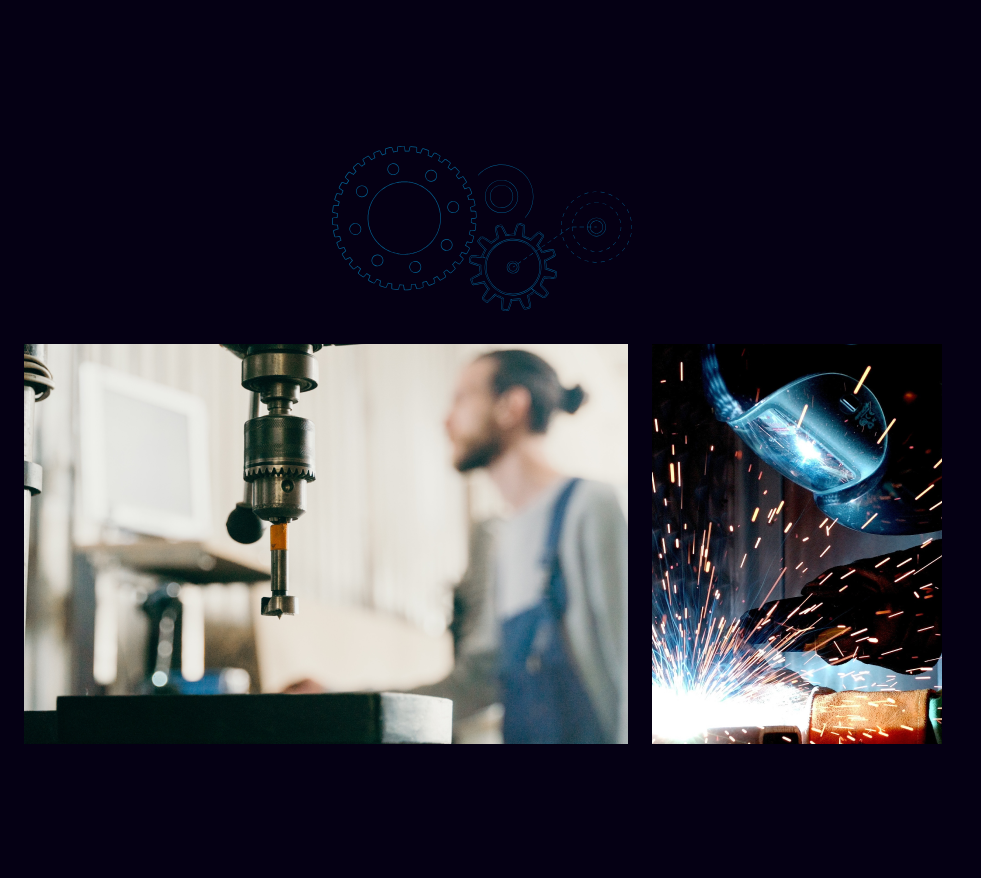
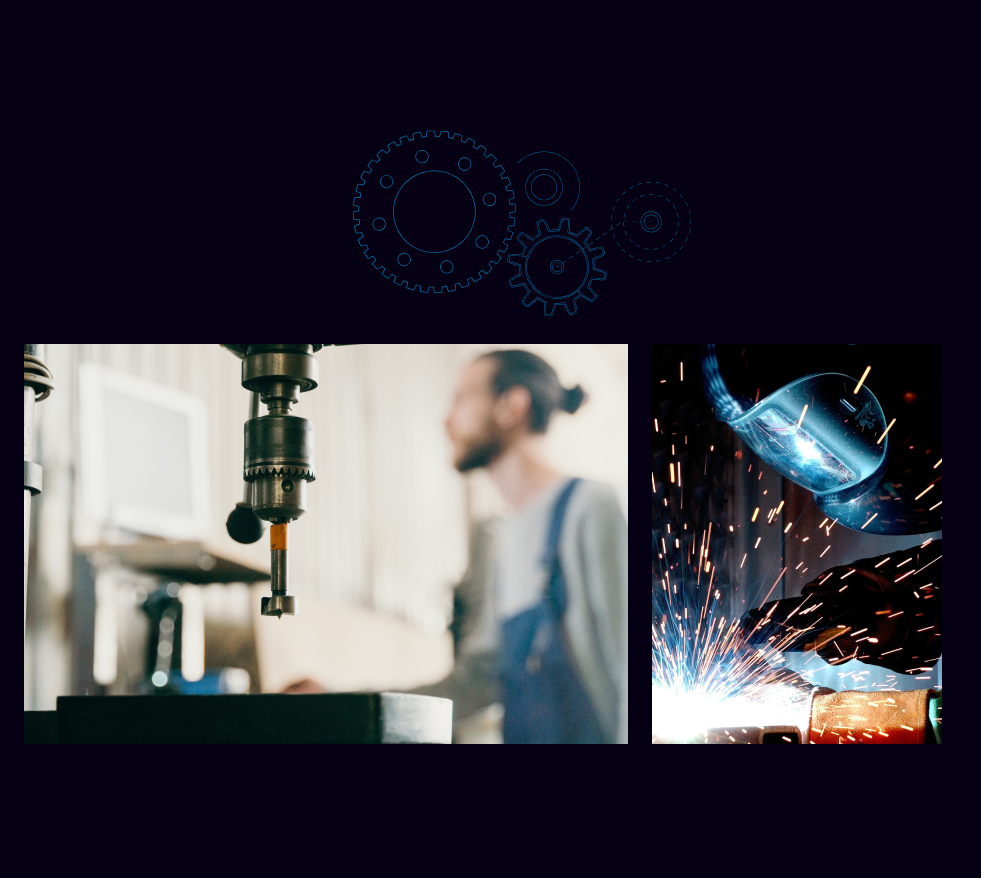
Before and after one commit to Saigon-Digital/vulcanus, a Next.js app in the folder frontend/: page /reference in a window 1280 px wide. Shown: the part 1100-1978 px from the top of the page, without its empty margins (0-981 px from the left). Built offline with nearby package versions, Linux system fonts and the light colour scheme; what @faustwp/core would draw is missing.

Commit message:
update service cards

```diff
--- a/frontend/src/components/Card/index.tsx
+++ b/frontend/src/components/Card/index.tsx
@@ -33,6 +33,11 @@ const Card: React.FC<Props> = ({
         className
       )}
       {...props}>
+      {link ? (
+        <Link
+          {...getAcfLinkProps(link)}
+          className="absolute inset-0 z-[10] h-full w-full items-center gap-x-4 text-primary-blue-main transition-all duration-300 group-hover:text-secondary-offWhite-white"></Link>
+      ) : null}
       {hoverImage && (
         <>
           <Image
@@ -64,10 +69,10 @@ const Card: React.FC<Props> = ({
           alt="icon image"
         />
       )}
-      <div className="relative z-10 h-1/4 space-y-6">
+      <div className="relative z-10 h-2/5 ">
         <p
           style={{color: backgroundColor ? "#140F24" : undefined}}
-          className="mb-5 line-clamp-4 text-lg font-light leading-[25px] text-secondary-offWhite-white"
+          className="mb-6 line-clamp-4 text-lg font-light leading-[25px] text-secondary-offWhite-white"
           title={description || ""}>
           {description}
         </p>
--- a/frontend/src/components/Services/index.tsx
+++ b/frontend/src/components/Services/index.tsx
@@ -42,7 +42,7 @@ const images = [
 const Service: React.FC<TService> = ({services, featureImage = images}) => {
   return (
     <div className="container-fluid py-20">
-      <h3 className="mb-14 text-3xl font-bold lg:text-6xl lg:leading-[84px] xl:text-[64px]">
+      <h3 className="mb-14 text-3xl font-bold leading-[89px] lg:text-6xl lg:leading-[84px] xl:text-[64px]">
         Our services
       </h3>
       <div className="relative grid h-full grid-cols-1 gap-6 sm:grid-cols-2 lg:grid-cols-3 xl:min-h-[400px] xl:grid-cols-4 ">
@@ -60,9 +60,9 @@ const Service: React.FC<TService> = ({services, featureImage = images}) => {
             );
           })}
         <Gear
-          className="absolute left-1/4 top-[200px]"
-          width={300}
-          height={217}
+          className="absolute left-1/4 top-[200px] scale-90 object-contain"
+          width={380}
+          height={207}
           alt="gear"
         />
       </div>
```
Also changed, not shown: frontend/src/components/Services/images/gear.svg.
